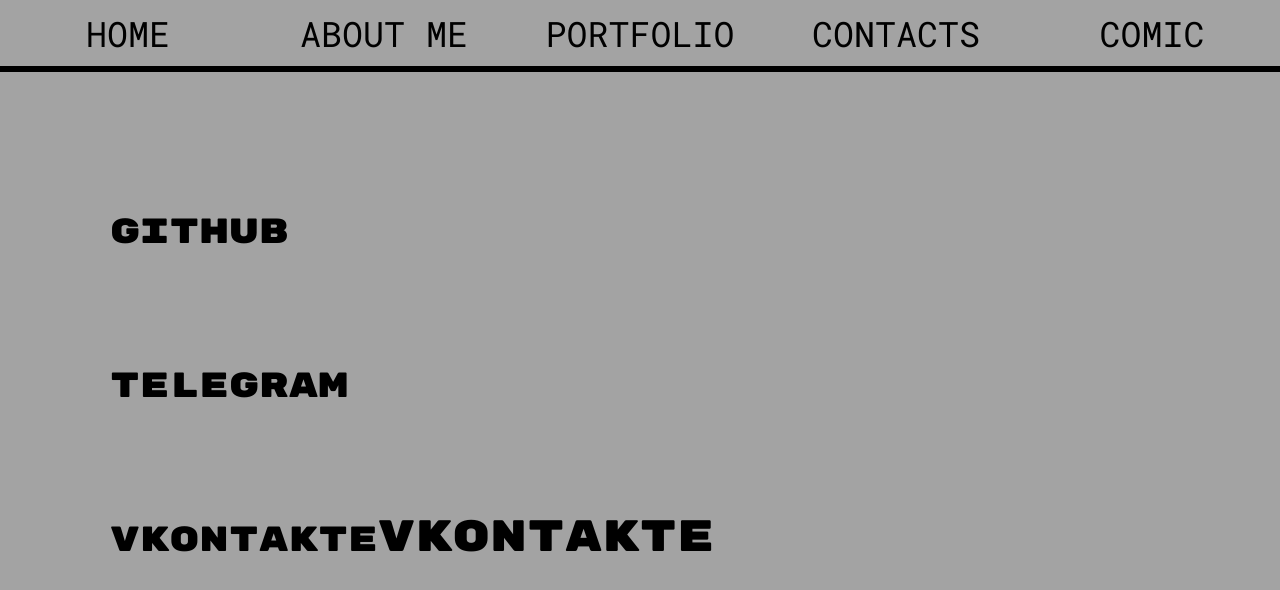
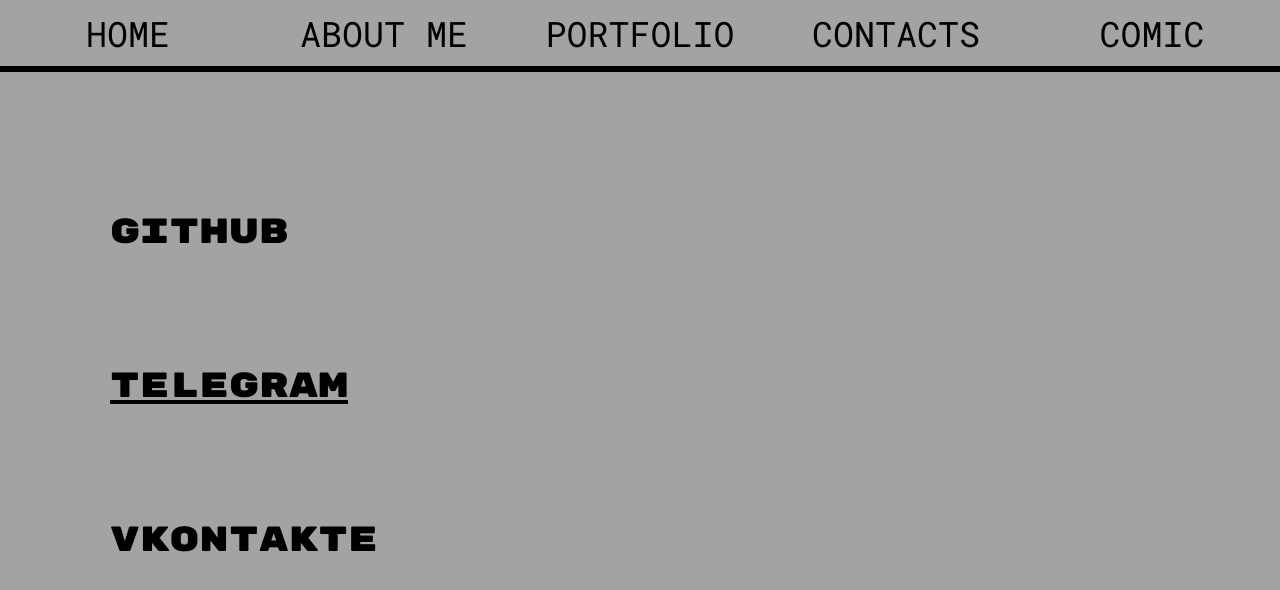
Before and after one commit to pollyp0/Homework5, a Next.js app: page /contacts in a window 1280 px wide. In both pictures the pointer is over the element "Telegram". Shown: the top 590 px of the page. Built offline with nearby package versions, Linux system fonts and the light colour scheme.

Commit message:
fix links

```diff
--- a/src/app/contacts/page.tsx
+++ b/src/app/contacts/page.tsx
@@ -10,7 +10,7 @@
     return (
         <div className={rubikMonoOne.className}>
             <div id ="contacts" >
-                <div>
+                <div id ="gh">
                     <a href="https://github.com/pollyp0/pollyp0.github.io" target="_blank">
                         GitHub
                     </a>
@@ -24,7 +24,6 @@
                     <a href="https://vk.com/id295052326" target="_blank">
                         Vkontakte
                     </a>
-                    <span>VKontakte</span>
                 </div>
             </div>
         </div>
--- a/src/app/global.css
+++ b/src/app/global.css
@@ -125,6 +125,17 @@
     font-size: 44px;
 
 }
+#tg:hover {
+    text-decoration: underline;
+}
+
+#vk:hover {
+    text-decoration: underline;
+}
+
+#gh:hover {
+    text-decoration: underline;
+}
 
 #tg {
     padding-top: 100px;
```
